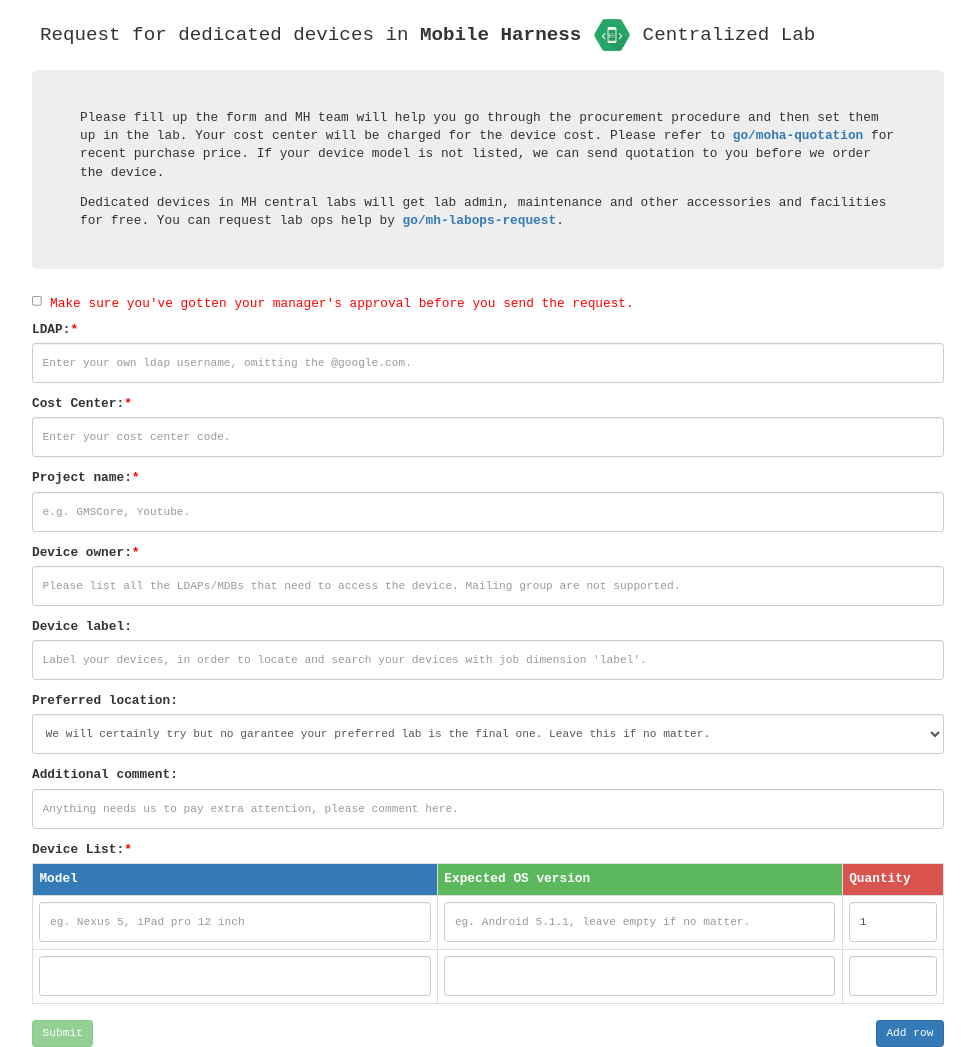
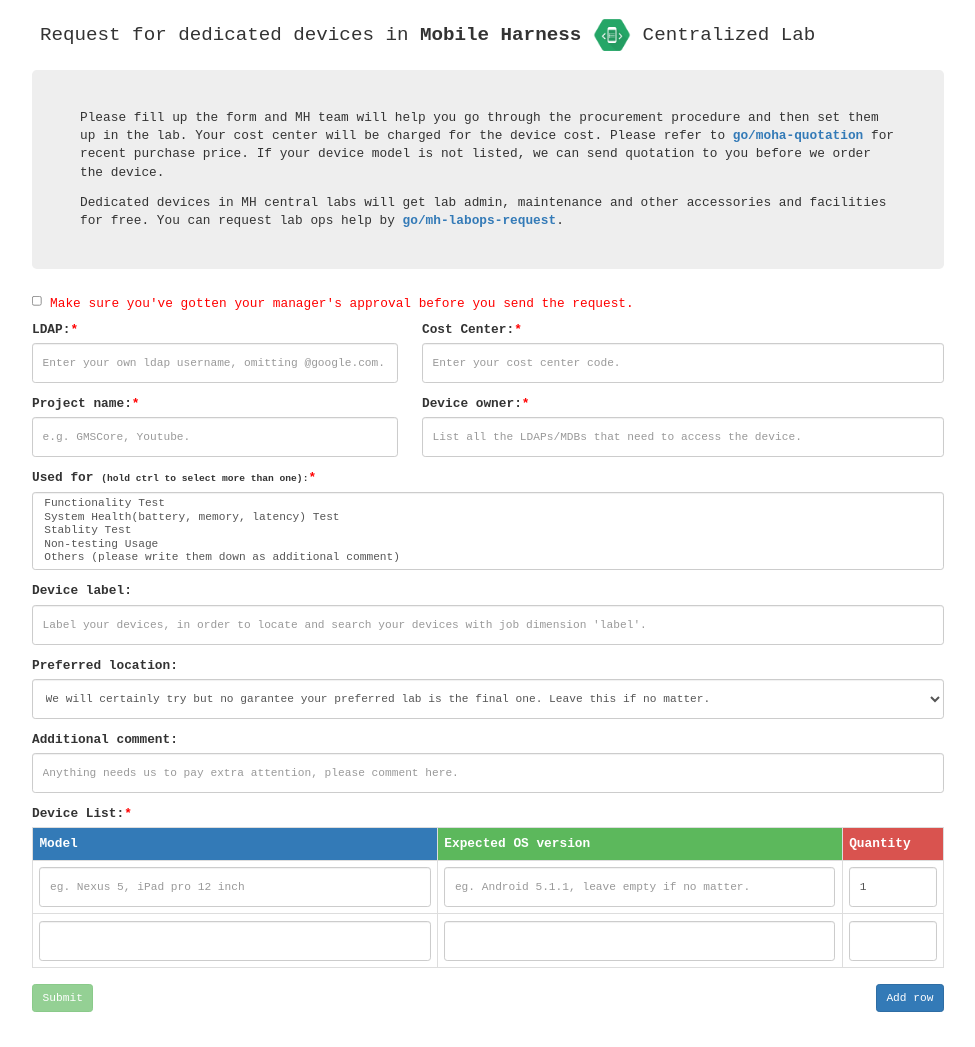
Before and after one commit to billunique/motric, a Django app: page /device_request/ in a window 1280 px wide. Shown: the whole page, without its empty margins (152-1127 px from the left). After the commit the page ends 1012 px from the top, so only its background shows below. Run offline with Django 3.2, Linux system fonts and the light colour scheme; some libraries are stand-ins or nearby versions.

Commit message:
1. Adjusted device request form UI, added Used For field and its logic; 2. Added new malfunction type: not be able to be reset.

```diff
--- a/motric/templates/motric_details_device.html
+++ b/motric/templates/motric_details_device.html
@@ -105,7 +105,7 @@
 	</table> -->
 
 	<table class="table table-bordered font-compacted">
-	    <caption>Malfunction & Broken Occurence <a href='/mal_statistics/' target="_blank">( Overall Statistics )</a></span></caption>
+	    <caption>Malfunction & Broken Occurrence <a href='/mal_statistics/' target="_blank">( Overall Statistics )</a></span></caption>
 	    <tr>
 		{% for type, count in type_count_list %}
 		  	  <td>{{ type }}</td><td style="color:#800000">{{ count }}</td>
--- a/motric/templates/motric_mal_statistics.html
+++ b/motric/templates/motric_mal_statistics.html
@@ -10,7 +10,7 @@
 		<caption style="font-size: 16">Soft Malfunction (totally <span class="noticeable">{{ soft_sum }}</span> occurences)</caption>
 	  	<tr>
 	  	  <th class="btn-primary">Type</th>
-	  	  <th class="btn-warning" title="total occurence on all devices">Occurence</th>
+	  	  <th class="btn-warning" title="total occurrence on all devices">Occurrence</th>
 	  	  <th class="btn-success" title="on how many devices did it occur">Scale</th>
 	  	  <th class="btn-danger">Percentage</th>
 	  	</tr>
@@ -33,7 +33,7 @@
 		<caption style="font-size: 16">Hard Malfunction (totally <span class="noticeable">{{ hard_sum }}</span> occurences)</caption>
 	  	<tr>
 	  	  <th class="btn-primary">Type</th>
-	  	  <th class="btn-warning" title="total occurence on all devices">Occurence</th>
+	  	  <th class="btn-warning" title="total occurence on all devices">Occurrence</th>
 	  	  <th class="btn-success" title="on how many devices did it occur">Scale</th>
 	  	  <th class="btn-danger">Percentage</th>
 	  	</tr>
--- a/motric/templates/motric_modal.html
+++ b/motric/templates/motric_modal.html
@@ -170,6 +170,9 @@
           <div class="checkbox">
             <label><input type="checkbox" name="maltype" value="108">Screen fragmentation</label>
           </div>
+          <div class="checkbox">
+            <label><input type="checkbox" name="maltype" value="209">Not able to be reset</label>
+          </div>
         </div>
         <div class="modal-footer">
           <button class="btn btn-warning btn-md button_in_modal" id="submit_broken" type="submit">Submit</button>
--- a/motric/templates/motric_nav.html
+++ b/motric/templates/motric_nav.html
@@ -20,7 +20,7 @@
 	  <div style="margin:10 0 0 30;display:inline-block" id="signed_name"></div>
 	  <div style="margin:15 30 0 0;display:inline-block; font-size:12px; visibility:hidden" id="signout"><a href="#" onclick="SignOut()">(Sign out)</a></div>
 	  <li style="margin-top:120px;"><img src="{% static 'img/motric-logo_m.png' alt='motric-logo' %}"></li>
-	  <li style="margin:0 0 10 10;">Powerd by <span style="color:red">Mobile Harness Team</span> ©2016-2017 <span style="font-size:10px">(v2.00)</span></li>
+	  <li style="margin:0 0 10 10;">Powerd by <span style="color:red">Mobile Harness Team</span> ©2016-2017 <span style="font-size:10px">(v2.01)</span></li>
 	</ul>
 	<iframe class="xframe" src="/home" name="main" ></iframe>
 {% endblock %}
--- a/motric/templates/req_generalInfo.html
+++ b/motric/templates/req_generalInfo.html
@@ -1,19 +1,52 @@
-<div class="form-group">
+<div class="row">
+<div class="form-group col-sm-5" >
   <label for="requester">LDAP:<span class="noticeable">*</span></label>
-  <input type="text" class="form-control mtinput required" id="requester" placeholder="Enter your own ldap username, omitting the @google.com." name="requester" required>
+  <input type="text" class="form-control mtinput required" id="requester" placeholder="Enter your own ldap username, omitting @google.com." name="requester" required>
 </div>
-<div class="form-group">
+<div class="form-group col-sm-7">
   <label for="costcenter">Cost Center:<span class="noticeable">*</span></label>
   <input type="text" class="form-control mtinput required" id="costcenter" placeholder="Enter your cost center code." name="costcenter" required>
 </div>
-<div class="form-group">
+</div>
+<div class="row">
+<div class="form-group col-sm-5">
   <label for="project">Project name:<span class="noticeable">*</span></label>
   <input type="text" class="form-control mtinput required" id="project" placeholder="e.g. GMSCore, Youtube." name="project" required>
 </div>
+<div class="form-group col-sm-7">
+  <label for="owner">Device owner:<span class="noticeable">*</span></label>
+  <input type="text" class="form-control mtinput required" id="owner" placeholder="List all the LDAPs/MDBs that need to access the device." title="Mailing group are not supported." name="owner" required>
+</div>
+</div>
+
 <div class="form-group">
-  <label for="owner">Device owner:<span class="noticeable">*</span></label>
-  <input type="text" class="form-control mtinput required" id="owner" placeholder="Please list all the LDAPs/MDBs that need to access the device. Mailing group are not supported." name="owner" required>
+  <label for="business_need">Used for <span style="font-size: 12">(hold ctrl to select more than one):</span><span class="noticeable">*</span></label>
+  <select multiple class="form-control mtinput" name="used_for" required size="5">
+    <option value="FT">Functionality Test</option>
+    <option value="SHT">System Health(battery, memory, latency) Test</option>
+    <option value="ST">Stablity Test</option>
+    <option value="NTU">Non-testing Usage</option>
+    <option value="OTR">Others (please write them down as additional comment)</option>
+  </select>
 </div>
+
+<!-- <div class="form-group">
+  <label for="business_need">Used for:<span class="noticeable">*</span></label>
+  <div class="checkbox">
+    <label><input type="checkbox" name="buss_need" value="FT">Functionality Test</label>
+  </div>
+  <div class="checkbox">
+    <label><input type="checkbox" name="buss_need" value="SHT">System Health(battery, memory, latency) Test</label>
+  </div>
+  <div class="checkbox">
+    <label><input type="checkbox" name="buss_need" value="ST">Stablity Test</label>
+  </div>
+  <div class="checkbox">
+    <label><input type="checkbox" name="buss_need" value="NTU">Non-testing Usage</label>
+  </div>
+</div> -->
+
+
 <div class="form-group">
   <label for="devicelabel">Device label:</label>
   <input type="text" class="form-control mtinput" id="label" placeholder="Label your devices, in order to locate and search your devices with job dimension 'label'." name="label">
--- a/motric/utils.py
+++ b/motric/utils.py
@@ -64,6 +64,7 @@ def form_receiver(request):
         model_type = form_dict.pop('device') # list
         os_version = form_dict.pop('os') # list
         quantity = form_dict.pop('quantity') # list
+        used_for = form_dict.getlist('used_for')
         status = 'REQ'
 
         server = form_dict.get('svr')
@@ -88,6 +89,10 @@ def form_receiver(request):
             # combo += ' * ' + model_type[i] + ' x ' + quantity[i] +'\t<span style="float:right">http://' + motric_host + '/details/?t=r&pk=' + str(rd.pk) + '</span><br/>'
             combo += '<tr><td>' + model_type[i] + ' * ' + quantity[i] + '</td><td>http://' + motric_host + '/details/?t=r&pk=' + str(rd.pk) + '</td></tr>'
         combo += '</table>'
+
+        for x in range(len(used_for)):
+            ug = Usage(request = rd, used_for=used_for[x])
+            ug.save()
 
     except KeyError:
         return HttpResponse("No corresponding key found!")
```
Also changed, not shown: motric/models.py (+14 -0 lines), motric/migrations/0036_auto_20170620_0438.py (added), motric/migrations/0037_auto_20170620_0839.py (added).
